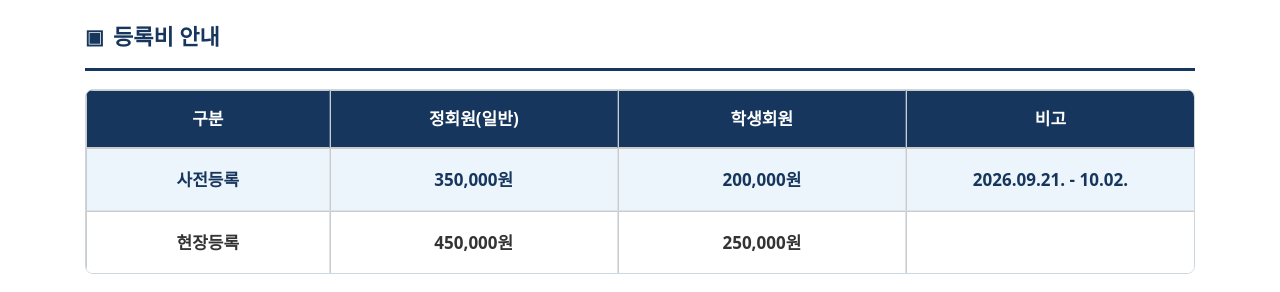
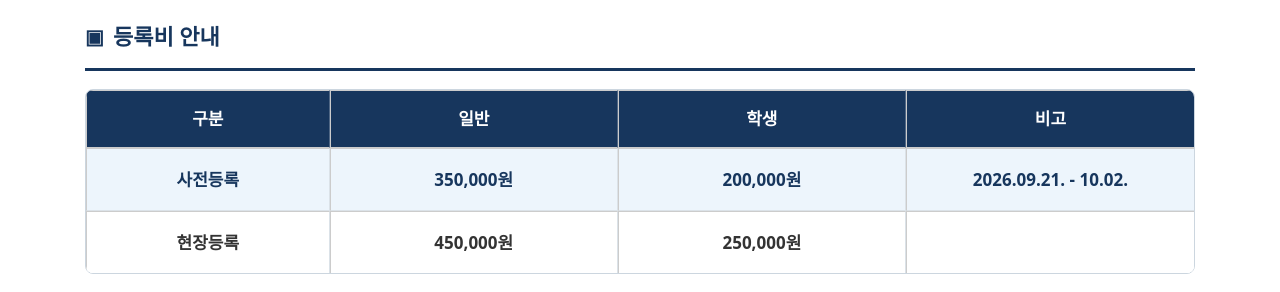
Before and after one commit to satiisgars/satiisgars.github.io, a Jekyll site: the page built from notice/num_5.md, in a window 1280 px wide and 900 px high, scrolled down 2831 px. Shown: the part 153-445 px from the top of the window. Built offline with Jekyll 4.4.1, drawn with Linux system fonts in a browser that asks for light colours; nearby versions of some CDN libraries.

Commit message:
Update num_5.md

```diff
--- a/notice/num_5.md
+++ b/notice/num_5.md
@@ -1241,11 +1241,11 @@ categories: [학회소식, 워크샵]
       </th>
 
       <th style="width:26%;">
-        정회원(일반)
+        일반
       </th>
 
       <th style="width:26%;">
-        학생회원
+        학생
       </th>
 
       <th style="width:26%;">
```
